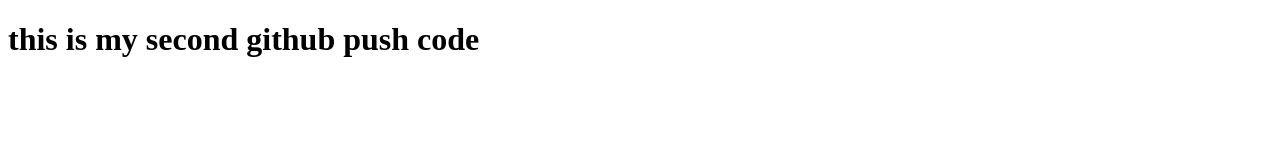
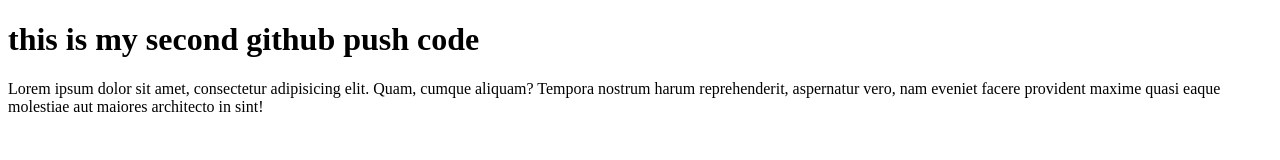
Before and after one commit to Abdussh01/my-blog-repo, a plain HTML site: page index.html in a window 1280 px wide. Drawn offline with Linux system fonts and the light colour scheme.

Commit message:
add paragraph

```diff
--- a/index.html
+++ b/index.html
@@ -8,5 +8,6 @@
 </head>
 <body>
     <h1>this is my second github push code</h1>
+    <p>Lorem ipsum dolor sit amet, consectetur adipisicing elit. Quam, cumque aliquam? Tempora nostrum harum reprehenderit, aspernatur vero, nam eveniet facere provident maxime quasi eaque molestiae aut maiores architecto in sint!</p>
 </body>
 </html>
```
